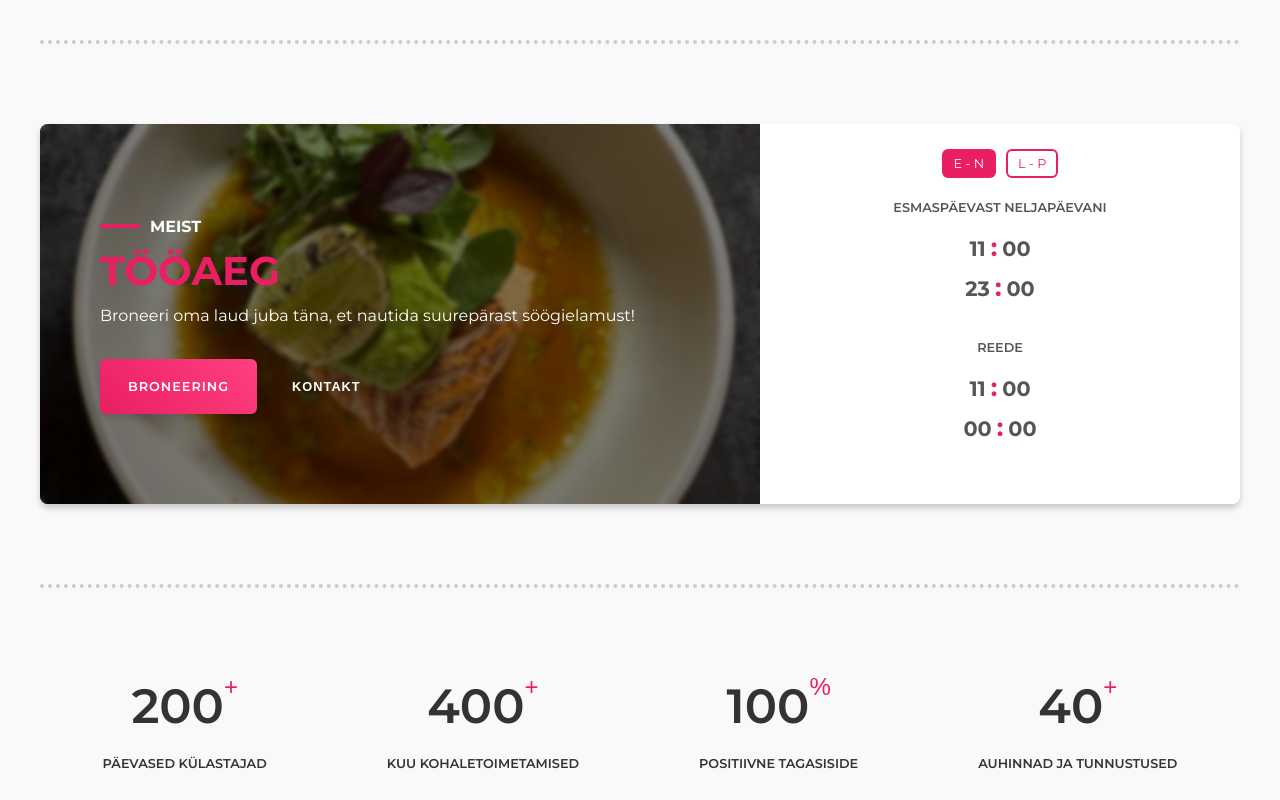
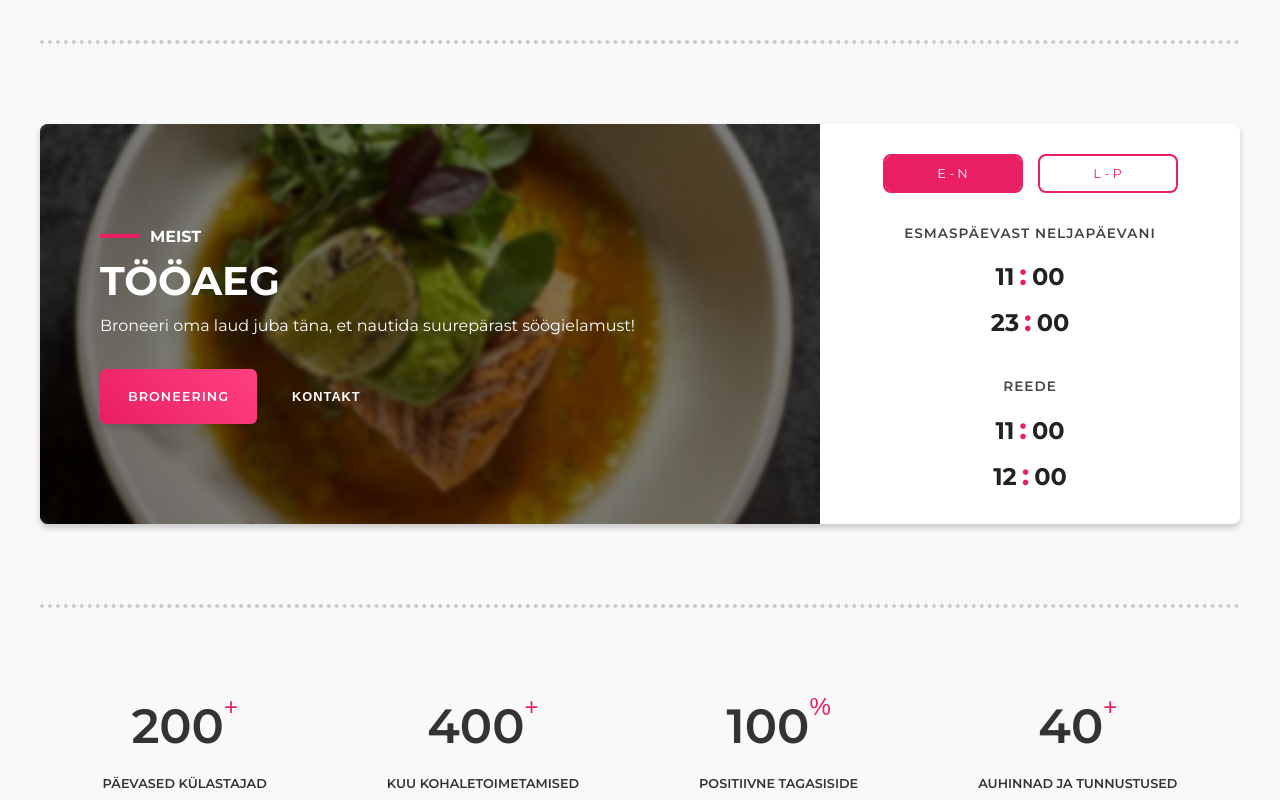
Before and after one commit to CrazyGaffer/Sakura_Resto, a React (Vite) app: page / in a window 1280 px wide. Shown: the part 2080-2880 px from the top of the page. Built offline with nearby package versions, Linux system fonts and the light colour scheme.

Commit message:
Bug fixes

```diff
--- a/src/components/Carousel/UpcomingEventsCarousel.css
+++ b/src/components/Carousel/UpcomingEventsCarousel.css
@@ -10,7 +10,7 @@
   --slide-spacing-sm: 1.6rem;
   --slide-size-sm: 50%;
   --slide-spacing-lg: 2rem;
-  --slide-size-lg: calc(100% / 4);
+  --slide-size-lg: calc(100% / 3);
 }
 
 .embla__viewport {
--- a/src/i18next.config.jsx
+++ b/src/i18next.config.jsx
@@ -48,7 +48,7 @@ const resources = {
                     workingDays_2: "Friday",
                     workingDays_3: "Saturday",
                     workingDays_4: "Sunday",
-                    workingDays_short_1: "Mon - Thu",
+                    workingDays_short_1: "Mon - Fri",
                     workingDays_short_2: "Sat - Sun",
                 },
                 statistics: {
--- a/src/pages/about/subitems/WorkingHours/WorkingHours.css
+++ b/src/pages/about/subitems/WorkingHours/WorkingHours.css
@@ -1,6 +1,177 @@
+@import url('https://fonts.googleapis.com/css2?family=Montserrat:wght@400;700&display=swap');
 
+/* Working Hours Container */
+.working-hours-info {
+    width: 35%;
+    background-color: #fff;
+    padding: 30px;
+    border-radius: 0 8px 8px 0;
+    display: flex;
+    flex-direction: column;
+    justify-content: center;
+    align-items: center;
+    text-align: center;
+}
+
+/* Selector Buttons */
+.working-hours-selector {
+    display: flex;
+    gap: 15px;
+    justify-content: center;
+    margin-bottom: 30px;
+}
+
+.working-hours-selector button {
+    background: transparent;
+    border: 2px solid #e91e63;
+    color: #e91e63;
+    border-radius: 8px;
+    padding: 10px 25px;
+    cursor: pointer;
+    font-size: 0.8em;
+    text-transform: uppercase;
+    font-family: 'Montserrat', sans-serif;
+    transition: color 0.3s cubic-bezier(0.4, 0, 0.2, 1);
+    position: relative;
+    overflow: hidden;
+    min-width: 140px;
+    z-index: 1;
+}
+
+/* Remove hover fill effect */
+.working-hours-selector button::before {
+    content: '';
+    position: absolute;
+    top: 0;
+    left: 0;
+    width: 0;
+    height: 100%;
+    background: #e91e63;
+    z-index: -1;
+}
+
+.working-hours-selector button:hover::before {
+    width: 0;
+}
+
+.working-hours-selector button:hover {
+    color: #e91e63;
+}
+
+/* When active, change text color and animate fill */
+.working-hours-selector button.active {
+    color: #fff;
+}
+.working-hours-selector button.active::before {
+    animation: fillAnim 0.4s forwards;
+}
+
+@keyframes fillAnim {
+    from {
+        width: 0;
+    }
+    to {
+        width: 100%;
+    }
+}
+
+/* Schedule Container */
+.schedule-container {
+    position: relative;
+    min-height: 200px;
+    width: 100%;
+    overflow: hidden;
+}
+
+.working-hours-list {
+    list-style: none;
+    padding: 0;
+    margin: 0;
+    animation-duration: 0.4s;
+    animation-timing-function: cubic-bezier(0.4, 0, 0.2, 1);
+    animation-fill-mode: both;
+}
+
+.slide-left {
+    animation-name: slideFromLeft;
+}
+
+.slide-right {
+    animation-name: slideFromRight;
+}
+
+@keyframes slideFromLeft {
+    0% {
+        opacity: 0;
+        transform: translateX(-30px);
+    }
+    100% {
+        opacity: 1;
+        transform: translateX(0);
+    }
+}
+
+@keyframes slideFromRight {
+    0% {
+        opacity: 0;
+        transform: translateX(30px);
+    }
+    100% {
+        opacity: 1;
+        transform: translateX(0);
+    }
+}
+
+.working-day {
+    font-weight: 600;
+    font-size: 0.85em;
+    text-transform: uppercase;
+    letter-spacing: 1px;
+    color: #444;
+    font-family: 'Montserrat', sans-serif;
+    margin-bottom: 0.5rem;
+}
+
+.working-time-container {
+    position: relative;
+    margin-bottom: 2rem;
+}
+
+.working-time {
+    font-size: 1.5em;
+    font-weight: 700;
+    color: #222;
+    display: inline-block;
+    font-family: 'Montserrat', sans-serif;
+    transition: all 0.3s ease;
+}
+
+.working-time::after {
+    content: '';
+    display: none;
+}
+
+.time-colon {
+    color: #e91e63;
+    font-size: 1.2em;
+    font-weight: bold;
+    margin: 0 5px;
+}
+
+@keyframes slideFade {
+    0% {
+        opacity: 0;
+        transform: translateY(10px);
+    }
+    100% {
+        opacity: 1;
+        transform: translateY(0);
+    }
+}
+
+/* Original Container Styles */
 .working-hours-container {
-    height: 380px;
+    height: 400px;
     display: flex;
     box-shadow: 0 4px 6px rgba(0, 0, 0, 0.2);
     border-radius: 8px;
@@ -20,13 +191,13 @@
 }
 
 .working-hours-image {
-    width: 60%;
+    width: 65%;
     position: relative;
 }
 
 .working-hours-image img {
     width: 100%;
-    height: 380px;
+    height: 400px;
     object-fit: cover;
     border-radius: 8px 0 0 8px;
 }
@@ -37,7 +208,7 @@
     left: 0;
     width: 100%;
     height: 100%;
-    background-color: rgba(0,0,0,0.5);
+    background-color: rgba(0, 0, 0, 0.5);
     backdrop-filter: blur(2px);
     border-radius: 8px 0 0 8px;
 }
@@ -54,7 +225,7 @@
 
 .overlay-content h2,
 .overlay-content h4 {
-    color: #fff;
+    color: #fff !important;
 }
 
 .overlay-content h2 {
@@ -127,107 +298,29 @@
     z-index: 2;
 }
 
-.working-hours-info {
-    width: 40%;
-    background-color: #fff;
-    padding: 30px;
-    border-radius: 0 8px 8px 0;
-    display: flex;
-    flex-direction: column;
-    justify-content: center;
-    align-items: center;
-    text-align: center;
-}
-
-.working-hours-selector {
-    display: flex;
-    gap: 10px;
-    justify-content: center;
-    margin-bottom: 20px;
-}
-
-.working-hours-selector button {
-    background: transparent;
-    border: 2px solid #e91e63;
-    color: #e91e63;
-    border-radius: 6px;
-    padding: 5px 10px;
-    cursor: pointer;
-    font-size: 0.8em;
-    text-transform: uppercase;
-    font-family: 'Montserrat', sans-serif;
-    transition: background 0.3s, color 0.3s;
-}
-
-.working-hours-selector button.active {
-    background: #e91e63;
-    color: #fff;
-}
-
-.working-hours-info ul li.working-time {
-    margin-bottom: 30px;
-}
-
-.working-hours-info ul {
-    list-style-type: none;
-    padding: 0;
-    margin: 0;
-}
-
-.working-hours-info ul li.working-day {
-    font-weight: 550;
-    font-size: 0.8em;
-    text-transform: uppercase;
-}
-
-.working-hours-info ul li.working-time {
-    white-space: pre-line;
-    font-size: 1.3em;
-    font-weight: 700;
-}
-
-.time-colon {
-    color: #e91e63;
-    font-size: 1.2em;
-    font-weight: bold;
-    padding-inline: 5px;
-}
-
-.working-hours-info ul li {
-    font-size: 1em;
-    color: #555;
-    margin-bottom: 10px;
-    font-family: 'Montserrat', sans-serif;
-}
-
 @media (max-width: 1024px) {
     .working-hours-container {
         flex-direction: column;
         height: auto;
-        /* Keep full container border-radius and clip children */
         border-radius: 8px;
         overflow: hidden;
     }
     .working-hours-image {
         width: 100%;
         display: inline-block;
-        /* Only top corners rounded */
         border-radius: 8px 8px 0 0;
     }
     .working-hours-image img {
         display: block;
         width: 100%;
         height: auto;
-        /* Only top corners rounded */
         border-radius: 8px 8px 0 0;
     }
     .image-overlay {
-        /* Only top corners rounded */
         border-radius: 8px 8px 0 0;
     }
     .working-hours-info {
         width: 100%;
-        /* Only bottom corners rounded */
         border-radius: 0 0 8px 8px;
     }
     .overlay-content {
@@ -245,7 +338,8 @@
         align-items: center;
         gap: 10px;
     }
-    .reservation-btn, .contact-button {
+    .reservation-btn,
+    .contact-button {
         width: 100%;
         max-width: 250px;
         margin: 0 auto;
@@ -265,3 +359,21 @@
         margin: 0 auto 15px;
     }
 }
+
+@media (max-width: 768px) {
+    .working-hours-selector {
+        gap: 10px;
+        flex-wrap: wrap;
+    }
+    .working-hours-selector button {
+        min-width: 100px;
+        padding: 8px 15px;
+        font-size: 0.75em;
+    }
+    .working-day {
+        font-size: 0.8em;
+    }
+    .working-time {
+        font-size: 1.3em;
+    }
+}
--- a/src/pages/about/subitems/WorkingHours/WorkingHoursInfo.jsx
+++ b/src/pages/about/subitems/WorkingHours/WorkingHoursInfo.jsx
@@ -1,74 +1,120 @@
 import { useState } from 'react';
 import { useTranslation } from 'react-i18next';
+import { motion, AnimatePresence } from 'framer-motion';
 import '/src/pages/about/subitems/WorkingHours/WorkingHours.css';
 
 const WorkingHoursInfo = () => {
     const { t } = useTranslation();
     const [activeGroup, setActiveGroup] = useState('monday-friday');
+    const [animationDirection, setAnimationDirection] = useState('right');
+    const [hasInteracted, setHasInteracted] = useState(false);
+
+    const handleGroupChange = (newGroup) => {
+        const direction = newGroup === 'saturday-sunday' ? 'left' : 'right';
+        setAnimationDirection(direction);
+        if (!hasInteracted) {
+            setHasInteracted(true);
+        }
+        setActiveGroup(newGroup);
+    };
+
+    // Define animation variants for enter/exit.
+    const variants = {
+        initial: {
+            opacity: 0,
+            x: animationDirection === 'left' ? -50 : 50,
+            scale: 0.95,
+        },
+        animate: {
+            opacity: 1,
+            x: 0,
+            scale: 1,
+            transition: { duration: 0.5, ease: 'easeOut' },
+        },
+        exit: {
+            opacity: 0,
+            x: animationDirection === 'left' ? 50 : -50,
+            scale: 0.95,
+            transition: { duration: 0.5, ease: 'easeIn' },
+        },
+    };
 
     return (
         <div className="working-hours-info">
             <div className="working-hours-selector">
                 <button
                     className={activeGroup === 'monday-friday' ? 'active' : ''}
-                    onClick={() => setActiveGroup('monday-friday')}
+                    onClick={() => handleGroupChange('monday-friday')}
                 >
                     {t('about.workingHours.workingDays_short_1')}
                 </button>
                 <button
                     className={activeGroup === 'saturday-sunday' ? 'active' : ''}
-                    onClick={() => setActiveGroup('saturday-sunday')}
+                    onClick={() => handleGroupChange('saturday-sunday')}
                 >
                     {t('about.workingHours.workingDays_short_2')}
                 </button>
             </div>
+
+            <div className="schedule-container">
+                <AnimatePresence mode="wait">
                     {activeGroup === 'monday-friday' ? (
-                <ul>
+                        <motion.ul
+                            key="weekdays"
+                            className="working-hours-list"
+                            initial={hasInteracted ? 'initial' : false}
+                            animate="animate"
+                            exit="exit"
+                            variants={variants}
+                            style={{ width: '100%' }} // Removed absolute positioning
+                        >
                             <li className="working-day">{t('about.workingHours.workingDays_1')}</li>
-                    <li className="working-time">
-                        {"11"}
-                        <span className="time-colon">:</span>
-                        {"00"}
+                            <li className="working-time-container">
+                <span className="working-time">
+                  11<span className="time-colon">:</span>00
                   <br />
-                        {"23"}
-                        <span className="time-colon">:</span>
-                        {"00"}
+                  23<span className="time-colon">:</span>00
+                </span>
                             </li>
                             <li className="working-day">{t('about.workingHours.workingDays_2')}</li>
-                    <li className="working-time">
-                        {"11"}
-                        <span className="time-colon">:</span>
-                        {"00"}
+                            <li className="working-time-container">
+                <span className="working-time">
+                  11<span className="time-colon">:</span>00
                   <br />
-                        {"00"}
-                        <span className="time-colon">:</span>
-                        {"00"}
+                  12<span className="time-colon">:</span>00
+                </span>
                             </li>
-                </ul>
+                        </motion.ul>
                     ) : (
-                <ul>
+                        <motion.ul
+                            key="weekends"
+                            className="working-hours-list"
+                            initial={hasInteracted ? 'initial' : false}
+                            animate="animate"
+                            exit="exit"
+                            variants={variants}
+                            style={{ width: '100%' }} // Removed absolute positioning
+                        >
                             <li className="working-day">{t('about.workingHours.workingDays_3')}</li>
-                    <li className="working-time">
-                        {"12"}
-                        <span className="time-colon">:</span>
-                        {"00"}
+                            <li className="working-time-container">
+                <span className="working-time">
+                  12<span className="time-colon">:</span>00
                   <br />
-                        {"00"}
-                        <span className="time-colon">:</span>
-                        {"00"}
+                  00<span className="time-colon">:</span>00
+                </span>
                             </li>
                             <li className="working-day">{t('about.workingHours.workingDays_4')}</li>
-                    <li className="working-time">
-                        {"12"}
-                        <span className="time-colon">:</span>
-                        {"00"}
+                            <li className="working-time-container">
+                <span className="working-time">
+                  12<span className="time-colon">:</span>00
                   <br />
-                        {"22"}
-                        <span className="time-colon">:</span>
-                        {"00"}
+                  22<span className="time-colon">:</span>00
+                </span>
                             </li>
-                </ul>
+                        </motion.ul>
                     )}
+                </AnimatePresence>
+            </div>
         </div>
     );
 };
```
Also changed, not shown: src/components/Carousel/UpcomingEventsCarousel.jsx (+21 -9 lines), src/pages/events/subitems/UpcomingEvents.css (+11 -10 lines). Lines whose indentation alone changed are shown as unchanged.
